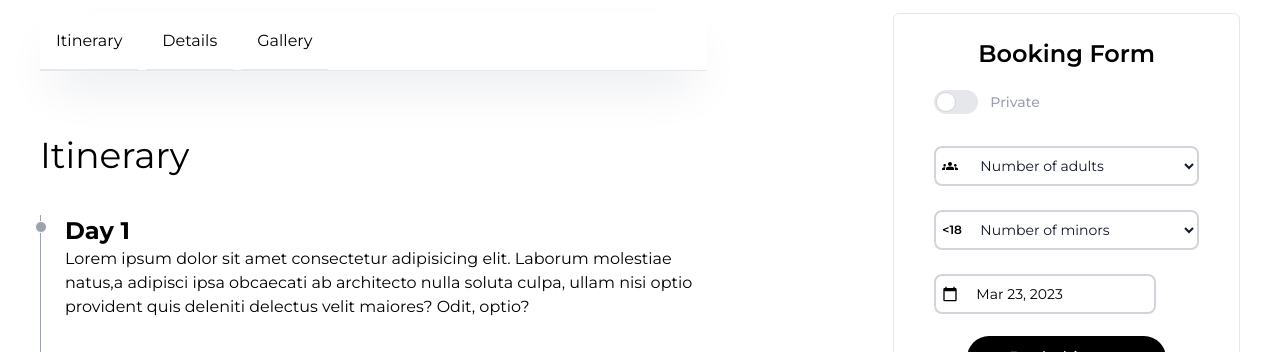
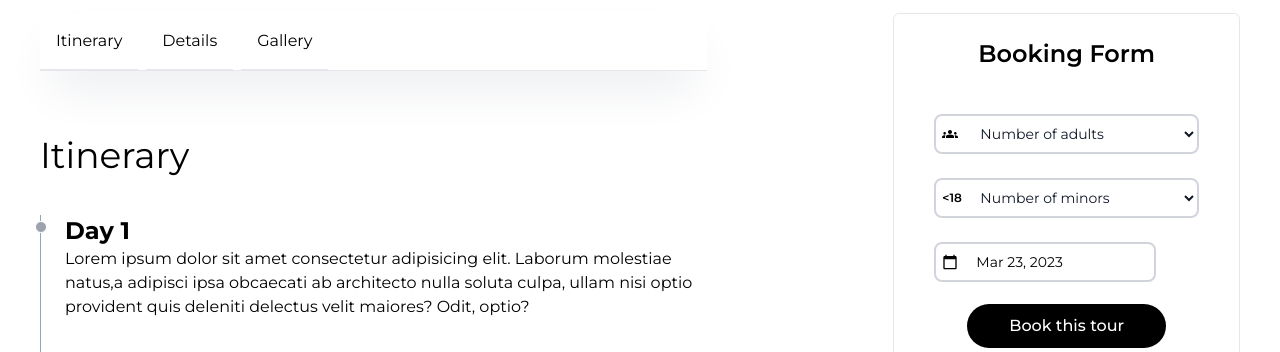
Before and after one commit to perujungletrips/front, a Next.js app: page /tour_example in a window 1280 px wide. Shown: the part 399-751 px from the top of the page. Built offline with nearby package versions, Linux system fonts and the light colour scheme.

Commit message:
input label

```diff
--- a/components/quickReserve/BookingForm.tsx
+++ b/components/quickReserve/BookingForm.tsx
@@ -28,22 +28,8 @@ const BookingForm:React.FC<Props> = ({}) => {
 
   return (
     <div className='w-full h-full'>
-      <h3 className='text-2xl text-center font-semibold'>Booking Form</h3>
+      <h3 className='text-2xl text-center font-semibold mb-8'>Booking Form</h3>
       <form action="">
-        <div className='h-16 flex items-center'>
-          <label className='relative inline-flex items-center'>
-            <input
-              type="checkbox"
-              checked={privateEnable}
-              onChange={()=>setPrivateEnable(!privateEnable)}
-              className="sr-only peer"
-            />
-            <div className={`cursor-pointer w-11 h-6 bg-gray-200 peer-focus:outline-none peer-focus:ring-4 peer-focus:ring-blue-300 rounded-full peer
-            after:content-[''] after:absolute after:top-[2px] after:left-[2px] after:bg-white after:border-gray-300 after:border after:rounded-full after:h-5 after:w-5 after:transition-all
-            peer-checked:bg-blue-600 peer-checked:after:translate-x-full peer-checked:after:border-white`} />
-            <span className={`ml-3 text-sm font-medium transition-all ${privateEnable ? 'text-gray-900':'text-gray-400'}`}>Private</span>
-          </label>
-        </div>
         <div className="relative flex items-center h-16">
           <MdGroups className='absolute left-2 mr-2'/>
           <select
@@ -79,7 +65,9 @@ const BookingForm:React.FC<Props> = ({}) => {
           </select>
         </div>
         <div className='relative flex items-center h-16'>
-          <MdCalendarToday className='absolute left-2 z-10 mr-2'/>
+          <label htmlFor="Startdate" className='absolute left-2 z-10 mr-2'>
+            <MdCalendarToday/>
+          </label>
           <DatePicker
             id='Startdate'
             selected={startDate}
```
